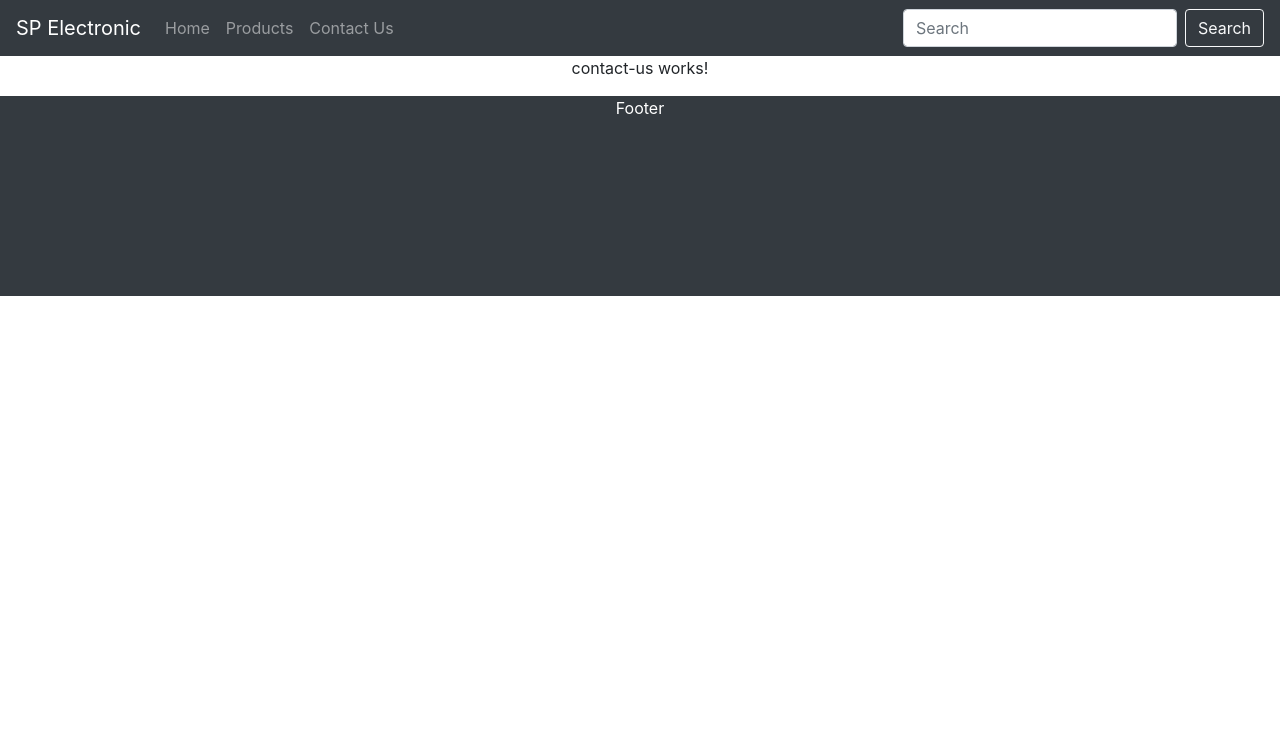
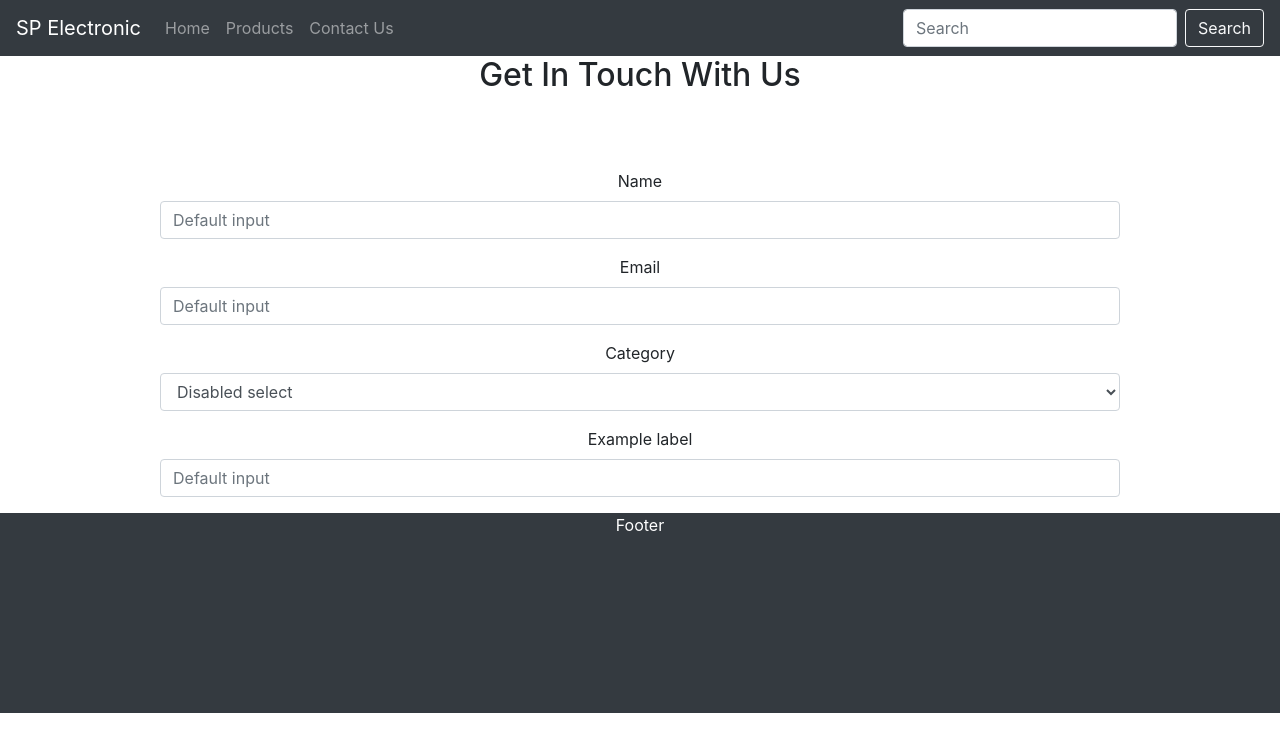
Before and after one commit to Lolgend/WAD-Frontend, an Angular app: page /contact-us in a window 1280 px wide. Shown: the top 752 px of the page. Built offline with nearby package versions, Linux system fonts and the light colour scheme; a web font is replaced by a local one.

Commit message:
Added Forms

```diff
--- a/src/app/pages/contact-us/contact-us.component.css
+++ b/src/app/pages/contact-us/contact-us.component.css
@@ -0,0 +1,5 @@
+form {
+    width: 75%;
+    margin: 0 auto;
+    margin-top: 75px;
+}
--- a/src/app/pages/contact-us/contact-us.component.html
+++ b/src/app/pages/contact-us/contact-us.component.html
@@ -1 +1,21 @@
-<p>contact-us works!</p>
+<h2>Get In Touch With Us</h2>
+<form>
+    <div class="form-group">
+        <label for="formGroupExampleInput">Name</label>
+        <input class="form-control" type="text" placeholder="Default input">
+    </div>
+    <div class="form-group">
+        <label for="formGroupExampleInput">Email</label>
+        <input class="form-control" type="text" placeholder="Default input">
+    </div>
+    <div class="form-group">
+        <label for="formGroupExampleInput">Category</label>
+      <select class="form-control">
+        <option>Disabled select</option>
+      </select>
+    </div>
+    <div class="form-group">
+        <label for="formGroupExampleInput">Example label</label>
+        <input class="form-control" type="text" placeholder="Default input">
+    </div>
+</form>
```
